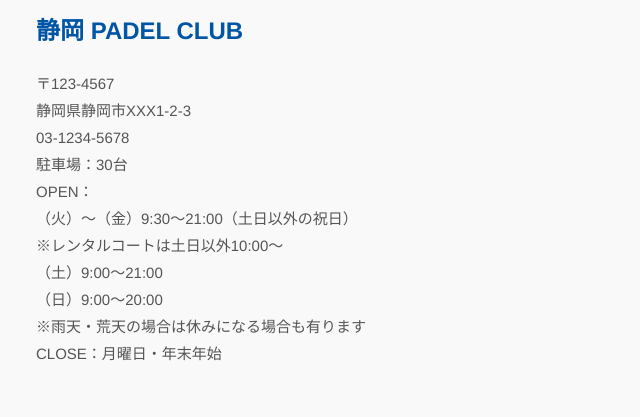
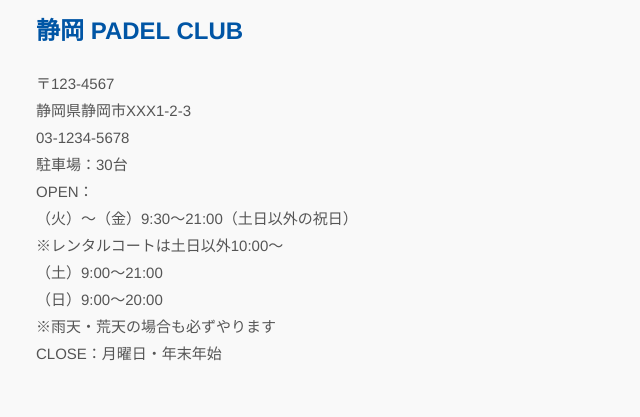
Before and after one commit to DaisukeShinoku/git-practice, a plain HTML site: page index.html in a window 1280 px wide. Shown: the part 2066-2483 px from the top of the page, 624-1264 px from the left. Drawn offline with Linux system fonts and the light colour scheme.

Commit message:
雨天・悪天のルール変更

```diff
--- a/index.html
+++ b/index.html
@@ -116,7 +116,7 @@
                     ※レンタルコートは土日以外10:00～<br>
                     （土）9:00～21:00<br>
                     （日）9:00～20:00<br>
-                    ※雨天・荒天の場合は休みになる場合も有ります<br>
+                    ※雨天・荒天の場合も必ずやります<br>
                     CLOSE：月曜日・年末年始
                 </p>
             </div>
```
